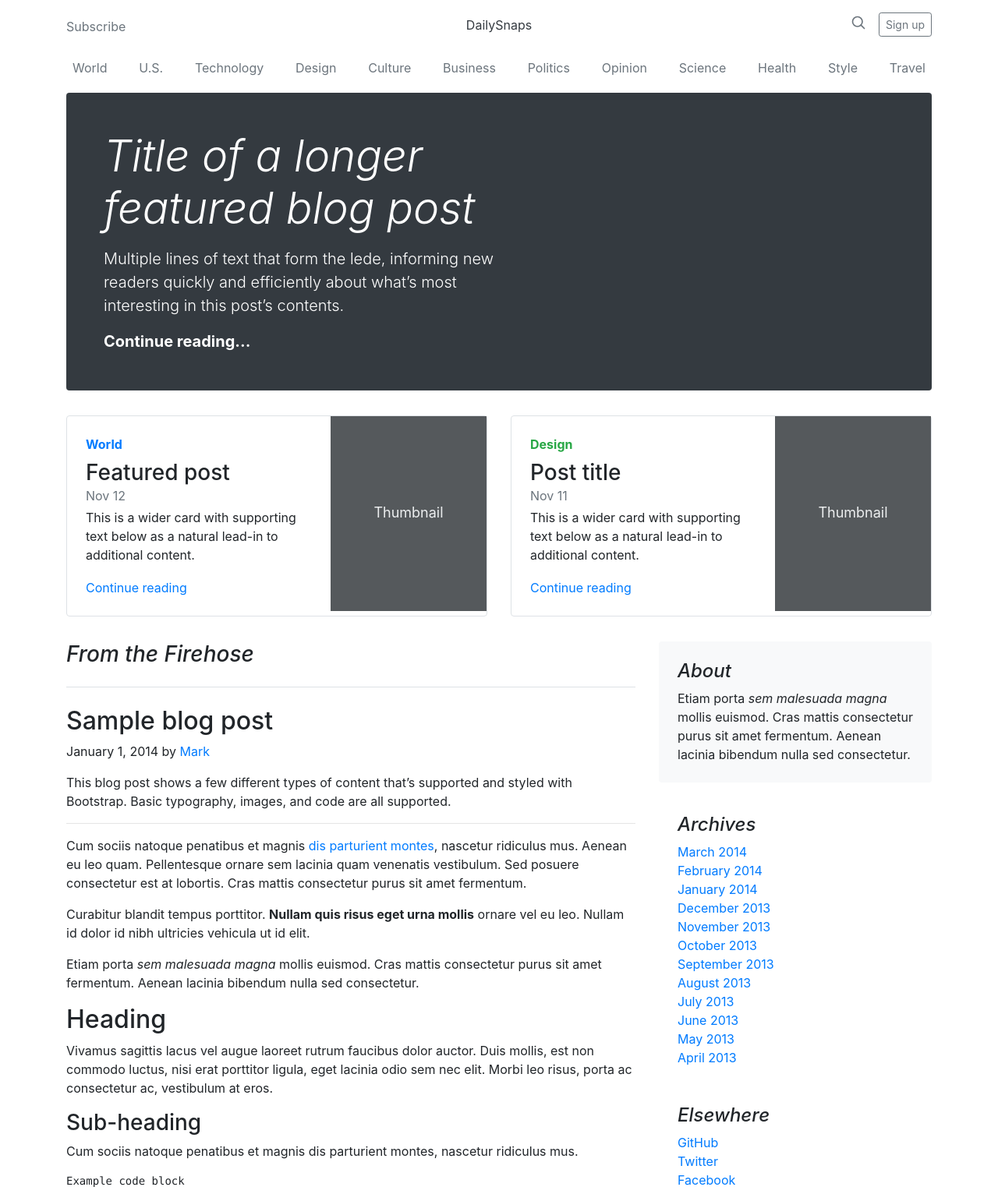
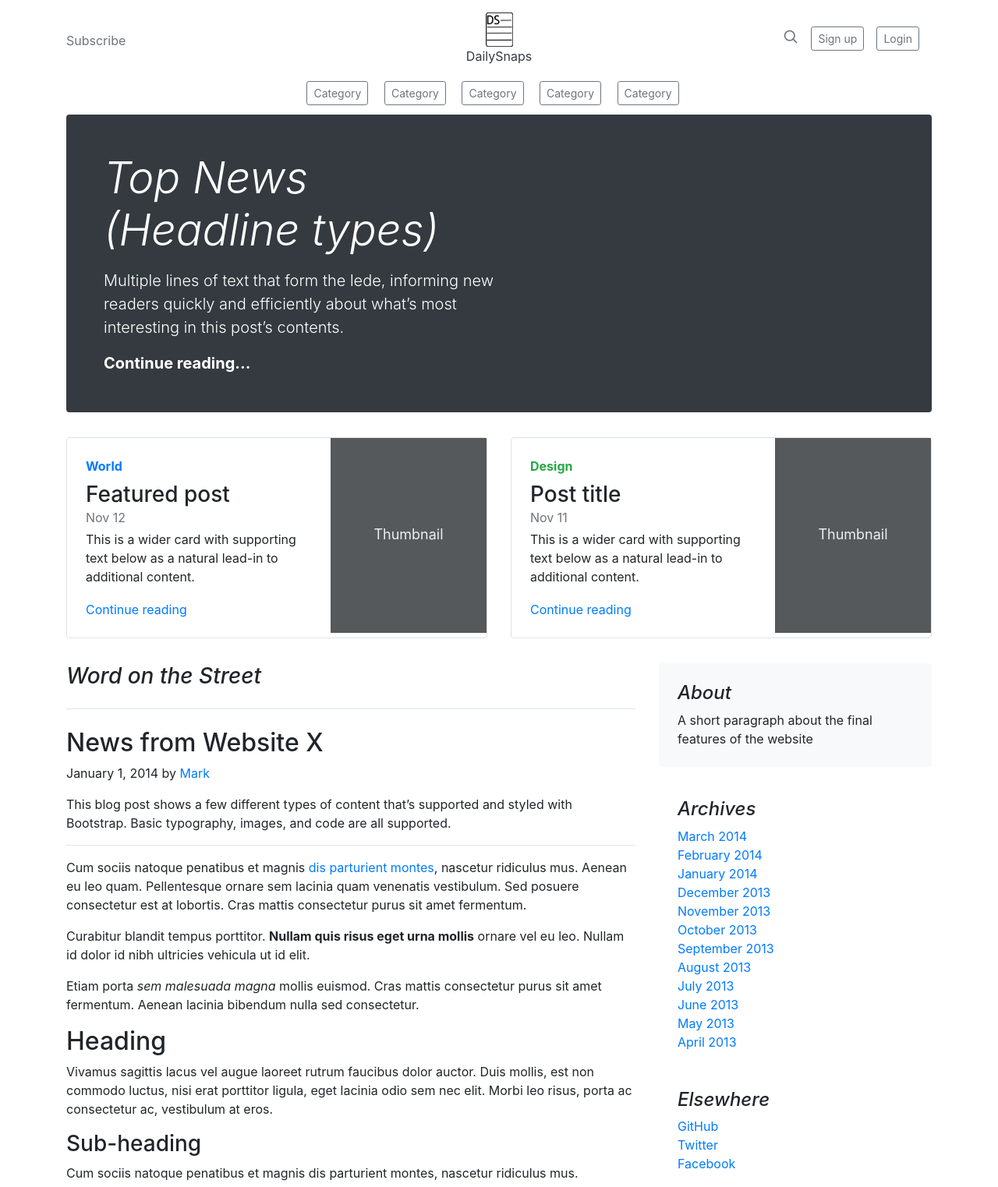
Before and after one commit to Aiden-Frost/DailySnaps-localhost, a Django app: page / in a window 1280 px wide. Shown: the top 1523 px of the page at 78% size. Run offline with Django 3.2, Linux system fonts and the light colour scheme; some libraries are stand-ins or nearby versions.

Commit message:
updated index.html

```diff
--- a/website/news/templates/news/index.html
+++ b/website/news/templates/news/index.html
@@ -10,6 +10,7 @@
 
     <!-- Favicons -->
     <link href="https://stackpath.bootstrapcdn.com/font-awesome/4.7.0/css/font-awesome.min.css" rel="stylesheet" integrity="sha384-wvfXpqpZZVQGK6TAh5PVlGOfQNHSoD2xbE+QkPxCAFlNEevoEH3Sl0sibVcOQVnN" crossorigin="anonymous">
+
 
 
     <style>
@@ -32,6 +33,7 @@
     <link href="https://fonts.googleapis.com/css?family=Playfair+Display:700,900" rel="stylesheet">
     <!-- Custom styles for this template -->
     <link href="blog.css" rel="stylesheet">
+    <link rel = "icon" href =  "lightlogo.png"  type = "image/x-icon">
   </head>
   <body>
     <div class="container">
@@ -41,37 +43,36 @@
         <a class="text-muted" href="#">Subscribe</a>
       </div>
       <div class="col-4 text-center">
-        <a class="blog-header-logo text-dark" href="#">DailySnaps</a>
+        <a class="blog-header-logo text-dark" href="index.html"><img src="lightlogo.png" style= "height:5%; width:10%;"><br>DailySnaps</a>
       </div>
       <div class="col-4 d-flex justify-content-end align-items-center">
         <a class="text-muted" href="#" aria-label="Search">
           <svg xmlns="http://www.w3.org/2000/svg" width="20" height="20" fill="none" stroke="currentColor" stroke-linecap="round" stroke-linejoin="round" stroke-width="2" class="mx-3" role="img" viewBox="0 0 24 24" focusable="false"><title>Search</title><circle cx="10.5" cy="10.5" r="7.5"/><path d="M21 21l-5.2-5.2"/></svg>
         </a>
-        <a class="btn btn-sm btn-outline-secondary" href="#">Sign up</a>
+        <a class="btn btn-sm btn-outline-secondary mr-3" href="#">Sign up</a>
+        <a class="btn btn-sm btn-outline-secondary mr-3" href="#">Login</a>
       </div>
     </div>
   </header>
-
+  <div class="container" style="text-align: center;">
+    <div style="display: inline-block;">
   <div class="nav-scroller py-1 mb-2">
     <nav class="nav d-flex justify-content-between">
-      <a class="p-2 text-muted" href="#">World</a>
-      <a class="p-2 text-muted" href="#">U.S.</a>
-      <a class="p-2 text-muted" href="#">Technology</a>
-      <a class="p-2 text-muted" href="#">Design</a>
-      <a class="p-2 text-muted" href="#">Culture</a>
-      <a class="p-2 text-muted" href="#">Business</a>
-      <a class="p-2 text-muted" href="#">Politics</a>
-      <a class="p-2 text-muted" href="#">Opinion</a>
-      <a class="p-2 text-muted" href="#">Science</a>
-      <a class="p-2 text-muted" href="#">Health</a>
-      <a class="p-2 text-muted" href="#">Style</a>
-      <a class="p-2 text-muted" href="#">Travel</a>
+        <div class="align-items-center">
+
+      <a class="btn btn-sm btn-outline-secondary mr-3" href="#">Category</a>
+      <a class="btn btn-sm btn-outline-secondary mr-3" href="#">Category</a>
+      <a class="btn btn-sm btn-outline-secondary mr-3" href="#">Category</a>
+      <a class="btn btn-sm btn-outline-secondary mr-3" href="#">Category</a>
+      <a class="btn btn-sm btn-outline-secondary mr-3" href="#">Category</a>
+    </div>
     </nav>
   </div>
-
+</div>
+</div>
   <div class="jumbotron p-4 p-md-5 text-white rounded bg-dark">
     <div class="col-md-6 px-0">
-      <h1 class="display-4 font-italic">Title of a longer featured blog post</h1>
+      <h1 class="display-4 font-italic">Top News (Headline types)</h1>
       <p class="lead my-3">Multiple lines of text that form the lede, informing new readers quickly and efficiently about what’s most interesting in this post’s contents.</p>
       <p class="lead mb-0"><a href="#" class="text-white font-weight-bold">Continue reading...</a></p>
     </div>
@@ -113,11 +114,11 @@
   <div class="row">
     <div class="col-md-8 blog-main">
       <h3 class="pb-4 mb-4 font-italic border-bottom">
-        From the Firehose
+        Word on the Street
       </h3>
 
       <div class="blog-post">
-        <h2 class="blog-post-title">Sample blog post</h2>
+        <h2 class="blog-post-title">News from Website X</h2>
         <p class="blog-post-meta">January 1, 2014 by <a href="#">Mark</a></p>
 
         <p>This blog post shows a few different types of content that’s supported and styled with Bootstrap. Basic typography, images, and code are all supported.</p>
@@ -150,7 +151,7 @@
       </div><!-- /.blog-post -->
 
       <div class="blog-post">
-        <h2 class="blog-post-title">Another blog post</h2>
+        <h2 class="blog-post-title">News from website Y</h2>
         <p class="blog-post-meta">December 23, 2013 by <a href="#">Jacob</a></p>
 
         <p>Cum sociis natoque penatibus et magnis <a href="#">dis parturient montes</a>, nascetur ridiculus mus. Aenean eu leo quam. Pellentesque ornare sem lacinia quam venenatis vestibulum. Sed posuere consectetur est at lobortis. Cras mattis consectetur purus sit amet fermentum.</p>
@@ -185,7 +186,7 @@
     <aside class="col-md-4 blog-sidebar">
       <div class="p-4 mb-3 bg-light rounded">
         <h4 class="font-italic">About</h4>
-        <p class="mb-0">Etiam porta <em>sem malesuada magna</em> mollis euismod. Cras mattis consectetur purus sit amet fermentum. Aenean lacinia bibendum nulla sed consectetur.</p>
+        <p class="mb-0">A short paragraph about the final features of the website</p>
       </div>
 
       <div class="p-4">
@@ -221,9 +222,10 @@
 </main><!-- /.container -->
 
 <footer class="blog-footer">
-  <p>Blog template built for <a href="https://getbootstrap.com/">Bootstrap</a> by <a href="https://twitter.com/mdo">@mdo</a>.</p>
   <p>
+    <div style="text-align: center;">
     <a href="#">Back to top</a>
+  </div>
   </p>
 </footer>
 <script src="https://code.jquery.com/jquery-3.2.1.slim.min.js" integrity="sha384-KJ3o2DKtIkvYIK3UENzmM7KCkRr/rE9/Qpg6aAZGJwFDMVNA/GpGFF93hXpG5KkN" crossorigin="anonymous"></script>
```
